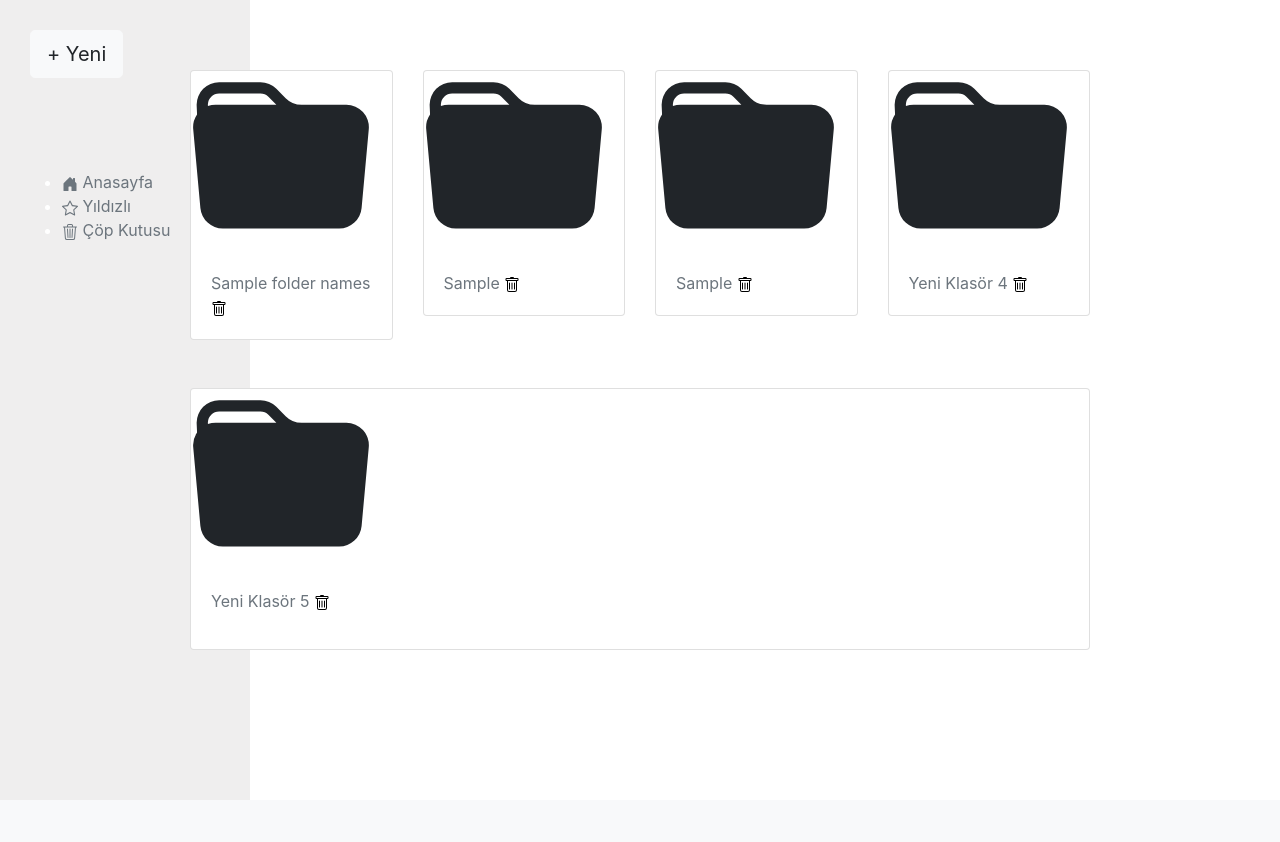
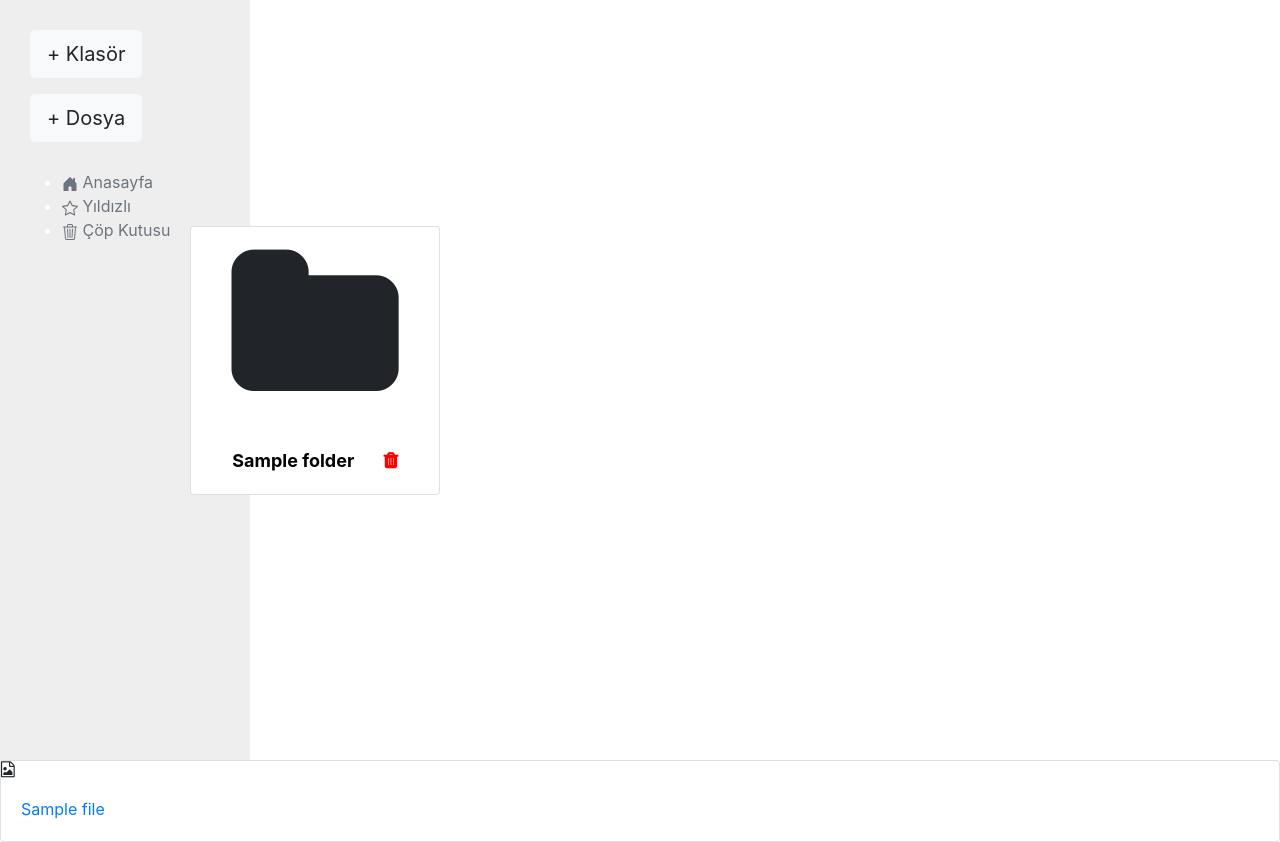
Before and after one commit to suveydacan/veriGuvenligiProje, a Django app: template project/website_app/templates/home.html in a window 1280 px wide. Shown: the part 74-916 px from the top of the page. Before the commit the page ends 724 px from the top, so only its background shows below. Run offline with Django 3.2, Linux system fonts and the light colour scheme; the template is opened without the code that fills it: most values are stand-ins (such as "Sample title", 1, 10 or a date in 2020); form fields are guessed from the names that the template uses; some libraries are stand-ins or nearby versions.

Commit message:
klasör olusturma islemleri tamamiyle bitti. klasör silme eklendi. dosya yükleme görevine baslanıldı.

```diff
--- a/project/website_app/models.py
+++ b/project/website_app/models.py
@@ -15,12 +15,14 @@ class Folder(models.Model):
 class File(models.Model):
     name = models.CharField(max_length=255)
     type = models.CharField(max_length=10, default='file')
-    encrypt_type = models.CharField(max_length=20, default='none')
+    file_type = models.CharField(max_length=10, default=None)
+    encrypt_type = models.CharField(max_length=20, default=None)
     parent_folder = models.ForeignKey(Folder, related_name='files', on_delete=models.CASCADE)
     user_id = models.CharField(max_length=255)
     size = models.BigIntegerField()
     last_modified = models.DateTimeField(auto_now=True)
     created = models.DateTimeField(auto_now_add=True)
+    file = models.FileField() # upload_to=func_to_declare_where_save_it
     # path = models.CharField(max_length=255)
 
 
--- /dev/null
+++ b/project/website_app/templates/deneme.html
@@ -0,0 +1 @@
+{{folders}}
--- a/project/website_app/templates/home.html
+++ b/project/website_app/templates/home.html
@@ -44,17 +44,32 @@
             height: 90vh;
             margin:0 auto ;
             max-width: 900px;
-
+        }
+        .album-container i  /*folder-file icon*/
+        {
+            font-size:180px;
+            margin: 10px;
+            color: dark;
+        }
+        .album-container a /*folder-file title*/
+        {
+            font-size:18px;
+            color: black;
+            font-weight: bold;
+        }
+        .album-container .card
+        {
+            display: flex;
+            align-items: center;
+            justify-content: center;
+            width: 250px;
         }
 
-        #card-icon{
-            height: 180px;
-            width: 180px;
-        }
+        .trash-icon{
+            color: darkred;
+            margin-left: 25px;
+            justify-self: left
 
-        #trash-icon{
-            color: black;
-            margin-right: 0;
         }
 
         .modal-title{
@@ -65,13 +80,14 @@
     <title>ANA SAYFA</title>
     <link href="https://cdn.jsdelivr.net/npm/bootstrap@5.3.2/dist/css/bootstrap.min.css" rel="stylesheet" integrity="sha384-T3c6CoIi6uLrA9TneNEoa7RxnatzjcDSCmG1MXxSR1GAsXEV/Dwwykc2MPK8M2HN" crossorigin="anonymous">
     <link rel="stylesheet" href="https://stackpath.bootstrapcdn.com/bootstrap/4.3.1/css/bootstrap.min.css">
+    <link rel="stylesheet" href="https://cdnjs.cloudflare.com/ajax/libs/font-awesome/4.7.0/css/font-awesome.min.css">
 
 </head>
 <body>
     <header>
         <nav class="navbar navbar-expand-lg bg-body-tertiary">
             <div class="container-fluid">
-            <a class="navbar-brand" id="NavbarHeader" href="/website_app/home">KTUcloud</a>
+            <a class="navbar-brand" id="NavbarHeader" href="{% url 'home' path=path %}">KTUcloud</a>
             <div class="collapse navbar-collapse" id="navbarSupportedContent">
                 <div class="container-fluid">
                     <form class="d-flex" role="search">
@@ -91,7 +107,7 @@
     </header>
 
     <div class="sidenav">
-        <button id="createFolderBtn" class="btn btn-light btn-lg" data-toggle="modal" data-target="#myModal">+ Yeni</button>
+        <button id="createFolderBtn" class="btn btn-light btn-lg" data-toggle="modal" data-target="#myModal">+ Klasör</button>
         <p id="resultMessage"></p>
 
     <div class="modal" id="myModal">
@@ -103,10 +119,10 @@
             <button type="button" class="close" data-dismiss="modal">&times;</button>
             </div>
             <!-- Modal Body -->
-            <form id="addingDirForm" action="{% url 'adding-folder' id=id %}" method="POST" >
+            <form id="addingDirForm" action="{% url 'adding-folder' path=path %}" method="POST" >
             {% csrf_token %}
                 <div class="modal-body">
-                        <input type="text" class="form-control" id="folderName" name="folderName" placeholder="Klasör Adını giriniz:">
+                    <input type="text" class="form-control" id="folderName" name="folderName" placeholder="Klasör Adını giriniz:">
                 </div>
                 <!-- Modal Footer -->
                 <div class="modal-footer">
@@ -118,9 +134,52 @@
         </div>
     </div>
 
+    <button class="btn btn-light btn-lg" data-toggle="modal" data-target="#FileUploadModal">+ Dosya</button>
+        <!-- Bootstrap Modal -->
+        <div class="modal fade" id="FileUploadModal" tabindex="-1" role="dialog" aria-labelledby="FileUploadModalLabel" aria-hidden="true">
+        <div class="modal-dialog" role="document">
+            <div class="modal-content">
+                <div class="modal-header">
+                    <h5 class="modal-title" id="FileUploadModal">Dosya Yükle</h5>
+                    <button type="button" class="close" data-dismiss="modal" aria-label="Close">
+                        <span aria-hidden="true">&times;</span>
+                    </button>
+                </div>
+                <form action="{% url 'upload-file' path=path %}" method="POST" >
+                {% csrf_token %}
+                <div class="modal-body">
+                        <div class="mb-3 form-items">
+                            <label for="" class="form-label">Dosya İsmi: </label>
+                            {{ uploadForm.name }}
+                        </div>
+
+                        <div class="mb-3 form-items">
+                            <label for="" class="form-label">Dosya Tipi:</label>
+                            {{ uploadForm.file_type }}
+                        </div>
+
+                        <div class="mb-3 form-items">
+                            <label for="" class="form-label">Şifreleme Türü:</label>
+                            {{ uploadForm.encrypt_type }}
+                        </div>
+
+                        <div class="mb-3 form-items">
+                            <label for="" class="form-label">Dosyayı Seçin:</label>
+                            {{ uploadForm.file }}
+                        </div>
+                </div>
+                <div class="modal-footer">
+                    <button type="button" class="btn btn-secondary" data-dismiss="modal">Vazgeç</button>
+                    <button type="upload-file" class="btn btn-primary">Yükle</button>
+                </div>
+            </form>
+            </div>
+        </div>
+    </div>
+
         <div class="element">
             <ul>
-            <li><a href="/website_app/home"  class="link-secondary link-offset-2 link-underline-opacity-25 link-underline-opacity-100-hover">
+            <li><a href="{% url 'home' path=path %}"  class="link-secondary link-offset-2 link-underline-opacity-25 link-underline-opacity-100-hover">
                 <svg xmlns="http://www.w3.org/2000/svg" width="16" height="16" fill="currentColor" class="bi bi-house-door-fill" viewBox="0 0 16 16">
                     <path d="M6.5 14.5v-3.505c0-.245.25-.495.5-.495h2c.25 0 .5.25.5.5v3.5a.5.5 0 0 0 .5.5h4a.5.5 0 0 0 .5-.5v-7a.5.5 0 0 0-.146-.354L13 5.793V2.5a.5.5 0 0 0-.5-.5h-1a.5.5 0 0 0-.5.5v1.293L8.354 1.146a.5.5 0 0 0-.708 0l-6 6A.5.5 0 0 0 1.5 7.5v7a.5.5 0 0 0 .5.5h4a.5.5 0 0 0 .5-.5"/>
                   </svg>  Anasayfa
@@ -139,99 +198,83 @@
 
     <div class="album-container">
         <div class="row row-cols-1 row-cols-md-4 g-5">
+            {% if folders %}
+            {% for folder in folders %}
             <div class="col">
               <div class="card">
-                <a>
-                <svg id="card-icon"xmlns="http://www.w3.org/2000/svg" width="16" height="16" fill="currentColor" class="bi bi-folder-fill" viewBox="0 0 16 16">
-                    <path d="M9.828 3h3.982a2 2 0 0 1 1.992 2.181l-.637 7A2 2 0 0 1 13.174 14H2.825a2 2 0 0 1-1.991-1.819l-.637-7a1.99 1.99 0 0 1 .342-1.31L.5 3a2 2 0 0 1 2-2h3.672a2 2 0 0 1 1.414.586l.828.828A2 2 0 0 0 9.828 3m-8.322.12C1.72 3.042 1.95 3 2.19 3h5.396l-.707-.707A1 1 0 0 0 6.172 2H2.5a1 1 0 0 0-1 .981z"/>
-                </svg>
-                </a>
+                <i class="fa fa-folder folder-icon"></i>
                 <div class="card-body">
-                    <a class="link-secondary link-offset-3-hover link-underline link-underline-opacity-0 link-underline-opacity-75-hover" href="file.html">
-                    {{folder_names}}
+                    <a href="{% url 'subfolder' path=path id=folder.id %}">
+                    {{folder.name}}
                     </a>
-                    <a href="#" id="trash-icon"><svg xmlns="http://www.w3.org/2000/svg" width="16" height="16" fill="currentColor" class="bi bi-trash" viewBox="0 0 16 16">
-                        <path d="M5.5 5.5A.5.5 0 0 1 6 6v6a.5.5 0 0 1-1 0V6a.5.5 0 0 1 .5-.5m2.5 0a.5.5 0 0 1 .5.5v6a.5.5 0 0 1-1 0V6a.5.5 0 0 1 .5-.5m3 .5a.5.5 0 0 0-1 0v6a.5.5 0 0 0 1 0z"/>
-                        <path d="M14.5 3a1 1 0 0 1-1 1H13v9a2 2 0 0 1-2 2H5a2 2 0 0 1-2-2V4h-.5a1 1 0 0 1-1-1V2a1 1 0 0 1 1-1H6a1 1 0 0 1 1-1h2a1 1 0 0 1 1 1h3.5a1 1 0 0 1 1 1zM4.118 4 4 4.059V13a1 1 0 0 0 1 1h6a1 1 0 0 0 1-1V4.059L11.882 4zM2.5 3h11V2h-11z"/>
-                    </svg></a>
+                    <a class="fa fa-trash trash-icon" style="justify-self: left; color: red;" data-toggle="modal" data-target="#deletetionModal-{{folder.id}}"></a>
+                     <!-- Bootstrap Modal -->
+                     <div class="modal fade" id="deletetionModal-{{folder.id}}" tabindex="-1" role="dialog" aria-labelledby="deletetionModalLabel-{{folder.id}}" aria-hidden="true">
+                        <div class="modal-dialog" role="document">
+                            <div class="modal-content">
+                                <div class="modal-header">
+                                    <!-- <h5 class="modal-title" id="deletetionModalLabel-{{folder.id}}">Confirm Deletion</h5> -->
+                                    <button type="button" class="close" data-dismiss="modal" aria-label="Close">
+                                        <span aria-hidden="true">&times;</span>
+                                    </button>
+                                </div>
+                                <div class="modal-body">
+                                    Bu klasörü silmek istediğinize emin misiniz? Klasörü sildiğiniz takdirde bu klasör altındaki diğer klasör ve dosyalarında silineceğini unutmayın.
+                                </div>
+                                <div class="modal-footer">
+                                    <button type="button" class="btn btn-secondary" data-dismiss="modal">Vazgeç</button>
+
+                                    <form id="deleteForm" action="{% url 'deleteFolder' path=path id=folder.id %}" method="POST">
+                                      {% csrf_token %}
+                                      <button class="btn btn-danger" type="submit" name="deletetion_process" value="delete_game">Sil</button>
+                                  </form>
+                                </div>
+                            </div>
+                        </div>
+                    </div>
                 </div>
               </div>
             </div>
+            {% endfor %}
+            {% endif %}
+          </div>
+    </div>
+    <!--
+        "fa fa-file-pdf-o" pdf icon
+        "fa fa-file-word-o" word icon
+        "fa fa-file-word-o" txt icon
+        "fa fa-file-image-o" jpeg icon
+     -->
+    <div class="file-container">
+        <p>file-container</p>
+        <div class="row row-cols-1 row-cols-md-4 g-5">
+            {% if files %}
+            {% for file in files %}
             <div class="col">
               <div class="card">
-                <a>
-                <svg id="card-icon"xmlns="http://www.w3.org/2000/svg" width="16" height="16" fill="currentColor" class="bi bi-folder-fill" viewBox="0 0 16 16">
-                    <path d="M9.828 3h3.982a2 2 0 0 1 1.992 2.181l-.637 7A2 2 0 0 1 13.174 14H2.825a2 2 0 0 1-1.991-1.819l-.637-7a1.99 1.99 0 0 1 .342-1.31L.5 3a2 2 0 0 1 2-2h3.672a2 2 0 0 1 1.414.586l.828.828A2 2 0 0 0 9.828 3m-8.322.12C1.72 3.042 1.95 3 2.19 3h5.396l-.707-.707A1 1 0 0 0 6.172 2H2.5a1 1 0 0 0-1 .981z"/>
-                </svg>
-                </a>
+                {% if file.file_type == pdf %}
+                <i class="fa fa-file-pdf-o folder-icon"></i>
+                {% elif file.file_type == word %}
+                <i class="fa fa-file-word-o folder-icon"></i>
+                {% elif file.file_type == txt %}
+                <i class="fa fa-file-word-o folder-icon"></i>
+                {% else %}
+                <i class="fa fa-file-image-o folder-icon"></i>
+                {% endif %}
+
                 <div class="card-body">
-                    <a class="link-secondary link-offset-3-hover link-underline link-underline-opacity-0 link-underline-opacity-75-hover" href="file.html">
-                    {{ requested_path }}
+                    <a href="#">
+                    {{file.name}}
                     </a>
-                    <a href="#" id="trash-icon"><svg xmlns="http://www.w3.org/2000/svg" width="16" height="16" fill="currentColor" class="bi bi-trash" viewBox="0 0 16 16">
-                        <path d="M5.5 5.5A.5.5 0 0 1 6 6v6a.5.5 0 0 1-1 0V6a.5.5 0 0 1 .5-.5m2.5 0a.5.5 0 0 1 .5.5v6a.5.5 0 0 1-1 0V6a.5.5 0 0 1 .5-.5m3 .5a.5.5 0 0 0-1 0v6a.5.5 0 0 0 1 0z"/>
-                        <path d="M14.5 3a1 1 0 0 1-1 1H13v9a2 2 0 0 1-2 2H5a2 2 0 0 1-2-2V4h-.5a1 1 0 0 1-1-1V2a1 1 0 0 1 1-1H6a1 1 0 0 1 1-1h2a1 1 0 0 1 1 1h3.5a1 1 0 0 1 1 1zM4.118 4 4 4.059V13a1 1 0 0 0 1 1h6a1 1 0 0 0 1-1V4.059L11.882 4zM2.5 3h11V2h-11z"/>
-                    </svg></a>
                 </div>
               </div>
             </div>
-            <div class="col">
-              <div class="card">
-                <a>
-                <svg id="card-icon"xmlns="http://www.w3.org/2000/svg" width="16" height="16" fill="currentColor" class="bi bi-folder-fill" viewBox="0 0 16 16">
-                    <path d="M9.828 3h3.982a2 2 0 0 1 1.992 2.181l-.637 7A2 2 0 0 1 13.174 14H2.825a2 2 0 0 1-1.991-1.819l-.637-7a1.99 1.99 0 0 1 .342-1.31L.5 3a2 2 0 0 1 2-2h3.672a2 2 0 0 1 1.414.586l.828.828A2 2 0 0 0 9.828 3m-8.322.12C1.72 3.042 1.95 3 2.19 3h5.396l-.707-.707A1 1 0 0 0 6.172 2H2.5a1 1 0 0 0-1 .981z"/>
-                </svg>
-                </a>
-                <div class="card-body">
-                    <a class="link-secondary link-offset-3-hover link-underline link-underline-opacity-0 link-underline-opacity-75-hover" href="file.html">
-                    {{ path_parts }}
-                    </a>
-                    <a href="#" id="trash-icon"><svg xmlns="http://www.w3.org/2000/svg" width="16" height="16" fill="currentColor" class="bi bi-trash" viewBox="0 0 16 16">
-                        <path d="M5.5 5.5A.5.5 0 0 1 6 6v6a.5.5 0 0 1-1 0V6a.5.5 0 0 1 .5-.5m2.5 0a.5.5 0 0 1 .5.5v6a.5.5 0 0 1-1 0V6a.5.5 0 0 1 .5-.5m3 .5a.5.5 0 0 0-1 0v6a.5.5 0 0 0 1 0z"/>
-                        <path d="M14.5 3a1 1 0 0 1-1 1H13v9a2 2 0 0 1-2 2H5a2 2 0 0 1-2-2V4h-.5a1 1 0 0 1-1-1V2a1 1 0 0 1 1-1H6a1 1 0 0 1 1-1h2a1 1 0 0 1 1 1h3.5a1 1 0 0 1 1 1zM4.118 4 4 4.059V13a1 1 0 0 0 1 1h6a1 1 0 0 0 1-1V4.059L11.882 4zM2.5 3h11V2h-11z"/>
-                    </svg></a>
-                </div>
-              </div>
-            </div>
-            <div class="col">
-              <div class="card">
-                <a>
-                <svg id="card-icon"xmlns="http://www.w3.org/2000/svg" width="16" height="16" fill="currentColor" class="bi bi-folder-fill" viewBox="0 0 16 16">
-                    <path d="M9.828 3h3.982a2 2 0 0 1 1.992 2.181l-.637 7A2 2 0 0 1 13.174 14H2.825a2 2 0 0 1-1.991-1.819l-.637-7a1.99 1.99 0 0 1 .342-1.31L.5 3a2 2 0 0 1 2-2h3.672a2 2 0 0 1 1.414.586l.828.828A2 2 0 0 0 9.828 3m-8.322.12C1.72 3.042 1.95 3 2.19 3h5.396l-.707-.707A1 1 0 0 0 6.172 2H2.5a1 1 0 0 0-1 .981z"/>
-                </svg>
-                </a>
-                <div class="card-body">
-                    <a class="link-secondary link-offset-3-hover link-underline link-underline-opacity-0 link-underline-opacity-75-hover" href="file.html">
-                    Yeni Klasör 4
-                    </a>
-                    <a href="#" id="trash-icon"><svg xmlns="http://www.w3.org/2000/svg" width="16" height="16" fill="currentColor" class="bi bi-trash" viewBox="0 0 16 16">
-                        <path d="M5.5 5.5A.5.5 0 0 1 6 6v6a.5.5 0 0 1-1 0V6a.5.5 0 0 1 .5-.5m2.5 0a.5.5 0 0 1 .5.5v6a.5.5 0 0 1-1 0V6a.5.5 0 0 1 .5-.5m3 .5a.5.5 0 0 0-1 0v6a.5.5 0 0 0 1 0z"/>
-                        <path d="M14.5 3a1 1 0 0 1-1 1H13v9a2 2 0 0 1-2 2H5a2 2 0 0 1-2-2V4h-.5a1 1 0 0 1-1-1V2a1 1 0 0 1 1-1H6a1 1 0 0 1 1-1h2a1 1 0 0 1 1 1h3.5a1 1 0 0 1 1 1zM4.118 4 4 4.059V13a1 1 0 0 0 1 1h6a1 1 0 0 0 1-1V4.059L11.882 4zM2.5 3h11V2h-11z"/>
-                    </svg></a>
-                </div>
-              </div>
-            </div>
-            <div class="col">
-                <div class="card">
-                    <a>
-                    <svg id="card-icon"xmlns="http://www.w3.org/2000/svg" width="16" height="16" fill="currentColor" class="bi bi-folder-fill" viewBox="0 0 16 16">
-                        <path d="M9.828 3h3.982a2 2 0 0 1 1.992 2.181l-.637 7A2 2 0 0 1 13.174 14H2.825a2 2 0 0 1-1.991-1.819l-.637-7a1.99 1.99 0 0 1 .342-1.31L.5 3a2 2 0 0 1 2-2h3.672a2 2 0 0 1 1.414.586l.828.828A2 2 0 0 0 9.828 3m-8.322.12C1.72 3.042 1.95 3 2.19 3h5.396l-.707-.707A1 1 0 0 0 6.172 2H2.5a1 1 0 0 0-1 .981z"/>
-                    </svg>
-                    </a>
-                    <div class="card-body">
-                        <a class="link-secondary link-offset-3-hover link-underline link-underline-opacity-0 link-underline-opacity-75-hover" href="file.html">
-                        Yeni Klasör 5
-                        </a>
-                        <a href="#" id="trash-icon"><svg xmlns="http://www.w3.org/2000/svg" width="16" height="16" fill="currentColor" class="bi bi-trash" viewBox="0 0 16 16">
-                            <path d="M5.5 5.5A.5.5 0 0 1 6 6v6a.5.5 0 0 1-1 0V6a.5.5 0 0 1 .5-.5m2.5 0a.5.5 0 0 1 .5.5v6a.5.5 0 0 1-1 0V6a.5.5 0 0 1 .5-.5m3 .5a.5.5 0 0 0-1 0v6a.5.5 0 0 0 1 0z"/>
-                            <path d="M14.5 3a1 1 0 0 1-1 1H13v9a2 2 0 0 1-2 2H5a2 2 0 0 1-2-2V4h-.5a1 1 0 0 1-1-1V2a1 1 0 0 1 1-1H6a1 1 0 0 1 1-1h2a1 1 0 0 1 1 1h3.5a1 1 0 0 1 1 1zM4.118 4 4 4.059V13a1 1 0 0 0 1 1h6a1 1 0 0 0 1-1V4.059L11.882 4zM2.5 3h11V2h-11z"/>
-                        </svg></a>
-                        <p>
-                        </p>
-                    </div>
-                </div>
-            </div>
-          </div>
+            {% endfor %}
+            {% endif %}
+        </div>
+    </div>
+    <div>
+
     </div>
 
 
--- a/project/website_app/templates/profile.html
+++ b/project/website_app/templates/profile.html
@@ -52,11 +52,11 @@
     <header>
         <nav class="navbar navbar-expand-lg bg-body-tertiary">
             <div class="container-fluid">
-            <a class="navbar-brand" id="NavbarHeader" href="/website_app/home">KTUcloud</a>
+            <a class="navbar-brand" id="NavbarHeader" href="{% url 'home' path=path %}">KTUcloud</a>
             <div class="collapse navbar-collapse" id="navbarSupportedContent">
                 <ul class="navbar-nav me-auto mb-2 mb-lg-0">
                 <li class="nav-item">
-                    <a id="home" class="nav-link active" aria-current="page" href="/website_app/home">Home</a>
+                    <a id="home" class="nav-link active" aria-current="page" href="{% url 'home' path=path %}">Home</a>
                 </li>
                 </ul>
                 <a href="/website_app/profile" class="icon-link">
```
Also changed, not shown: project/website_app/forms.py (+29 -7 lines), project/website_app/serializers.py (+3 -7 lines), project/website_app/urls.py (+13 -4 lines), project/website_app/views.py (+107 -24 lines).
